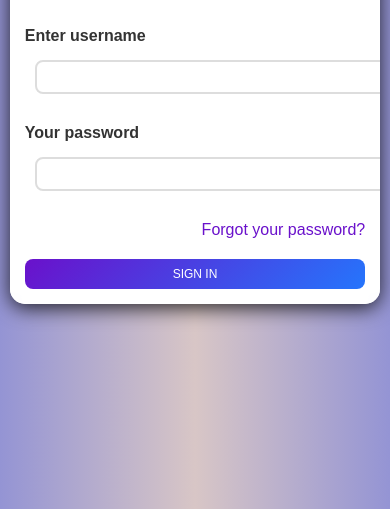
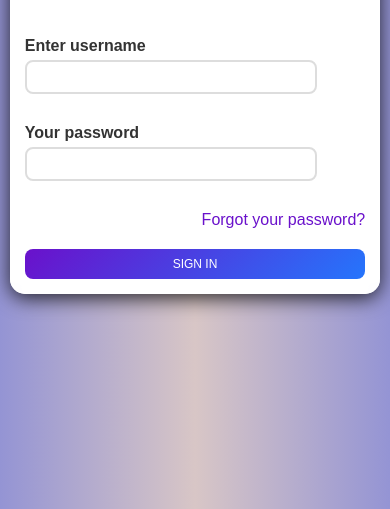
Before and after one commit to kiranmaharana5775/IIMTE_Karnataka, a plain HTML site: page student_login.html in a window 390 px wide. Shown: the part 335-844 px from the top of the page. Drawn offline with Linux system fonts and the light colour scheme.

Commit message:
student_login_styles.css

```diff
--- a/css/student_login_styles.css
+++ b/css/student_login_styles.css
@@ -140,7 +140,7 @@ body {
 }
 
 .login-container input {
-    width: 100%;
+    width: 80%;
     padding: 12px;
     margin-bottom: 10px;
     border: 2px solid #ddd;
@@ -287,7 +287,6 @@ body {
     .login-container input {
         padding: 8px; /* Reduced padding for mobile phones */
         font-size: 12px; /* Smaller font size for mobile phones */
-        margin: 10px;
     }
 
     .login-container button {
```
